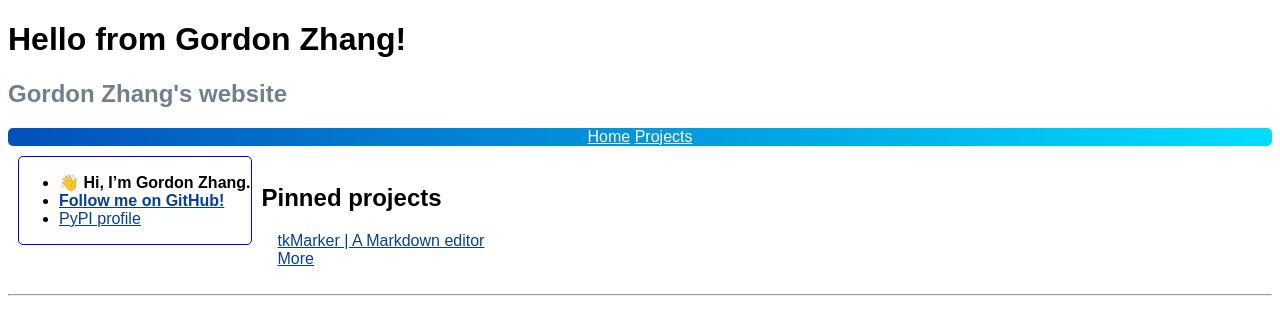
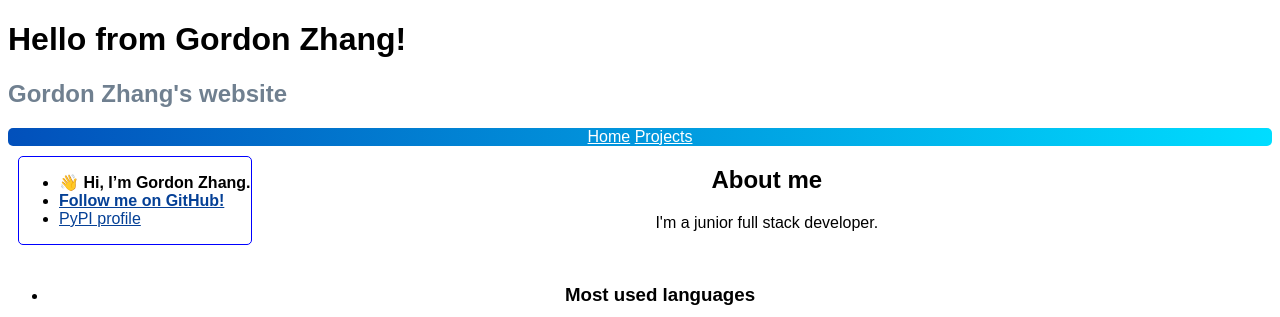
Before and after one commit to GordonZhang2024/website, a Flask app: page / in a window 1280 px wide. Shown: the top 317 px of the page. Run offline with Flask 3, Linux system fonts and the light colour scheme; some libraries are stand-ins or nearby versions.

Commit message:
Update some files

```diff
--- a/templates/index.html
+++ b/templates/index.html
@@ -15,15 +15,28 @@
             <li><a href="https://pypi.org/user/GordonZhang/">PyPI profile</a></li>
         </ul>
     </div>
+    <center>
+    <div class="about_gzhang">
+        <h2>About me</h2>
+        <p>
+            I'm a junior full stack developer.
+        </p>
+        <br/>
+        <ul>
+            <li>
+                <h3>Most used languages</h3>
+                <img src="https://isocpp.org/assets/images/cpp_logo.png" class="lang-icon"/>C++
+                <img src="https://s3.dualstack.us-east-2.amazonaws.com/pythondotorg-assets/media/community/logos/python-logo-only.png" class="lang-icon"/>Python3
+            </li>
+            <li>
+                <h3>Operating system</h3>
+                <img src="https://docs.fedoraproject.org/en-US/_/img/fedora-blue.png" class="fedora-logo">
+            </li>
+        </ul>
+    </div>
 
-    <div class="pinned_projects">
-        &emsp;<h2>Pinned projects</h2>
-        &emsp;<a href=https://gordonzhang.pythonanywhere.com/projects/tkMarker/>tkMarker | A Markdown editor</a><br/>
-        &emsp;<a href=https://gordonzhang.pythonanywhere.com/projects/>More</a>
-    </div>
-    <br/>
+
     <hr/>
-
     <div class="news">
         <h2>News</h2>
         <ul>
@@ -35,6 +48,7 @@
             </li>
         </ul>
     </div>
+    </center>
 
     <script>anchors.add();</script>
 {% endblock %}
```
Also changed, not shown: templates/tkmarker.html (+0 -13 lines).
